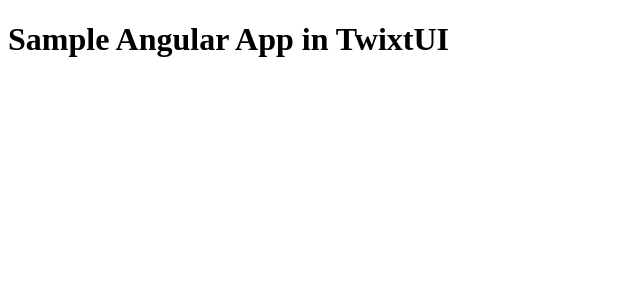
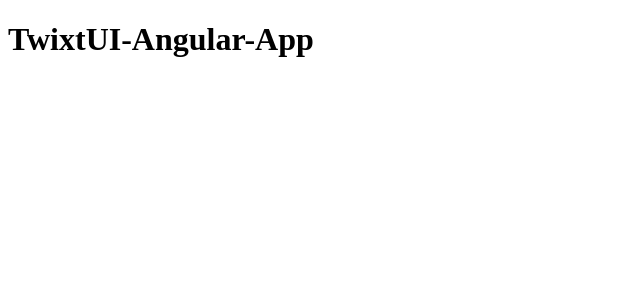
Before and after one commit to web-slate/TwixtUI-Angular-App, an Angular app: page / in a window 1280 px wide. Shown: the top 300 px of the page, without its empty margins (0-640 px from the left). Built offline with nearby package versions, Linux system fonts and the light colour scheme.

Commit message:
update template

```diff
--- a/src/app/app.component.html
+++ b/src/app/app.component.html
@@ -1 +1 @@
-<h1>Sample Angular App in TwixtUI</h1>
+<h1>{{title}}</h1>
```
